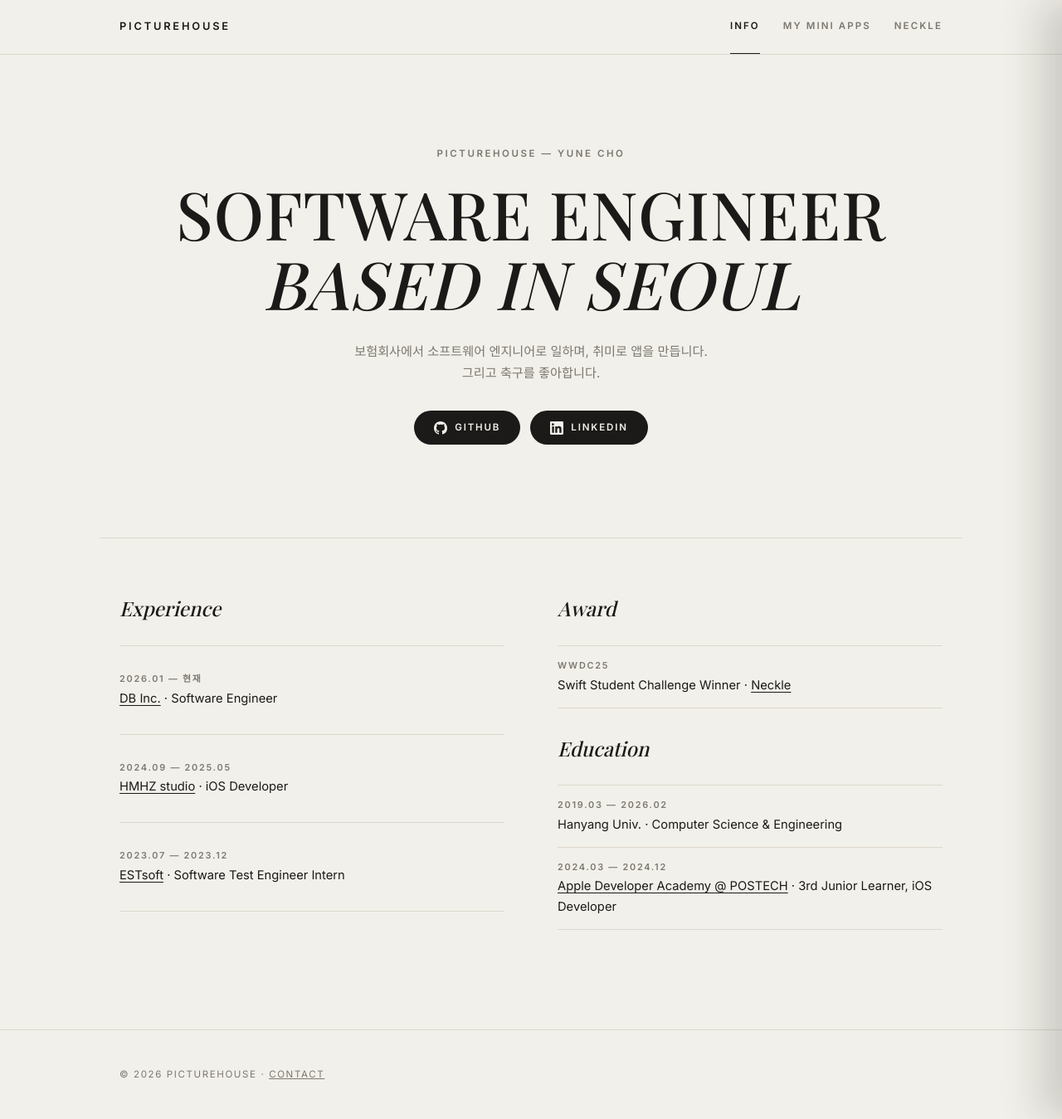
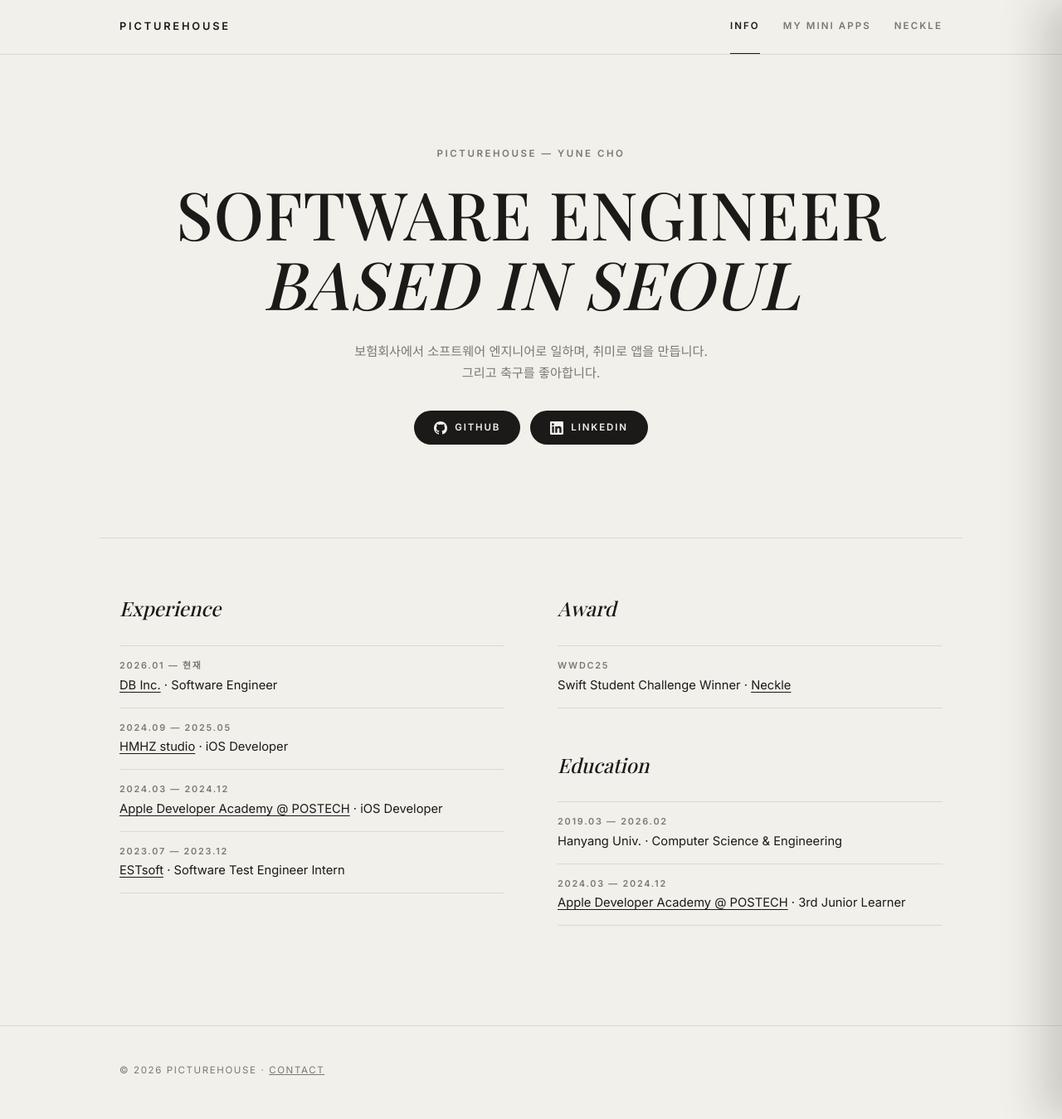
Before and after one commit to PictureHouse/picturehouse.github.io, a Jekyll site: the page built from index.html, in a window 1280 px wide and 1349 px high. Shown: the whole window at 83% size. Built offline with Jekyll 4.4.1, drawn with Linux system fonts in a browser that asks for light colours; some web fonts are replaced.

Commit message:
Info 화면: Apple Developer Academy를 Experience/Education 양쪽에 표기해 컬럼 크기 자연스럽게 맞춤
패딩/마진을 억지로 조정하는 대신, Experience에는 iOS Developer 재직 이력으로, Education에는 3rd Junior Learner 수료 이력으로 각각 남겨 좌우 컬럼 항목 수를 맞춤. 기존 spacing hack은 롤백.

Co-Authored-By: Claude Sonnet 5 <noreply@anthropic.com>

```diff
--- a/assets/css/main.css
+++ b/assets/css/main.css
@@ -273,7 +273,7 @@ img { max-width: 100%; }
   margin: 0 0 24px;
 }
 
-.resume-col .resume-title + .resume-list { margin-bottom: 28px; }
+.resume-col .resume-title + .resume-list { margin-bottom: 48px; }
 .resume-col .resume-list:last-child { margin-bottom: 0; }
 
 .resume-list {
@@ -289,8 +289,6 @@ img { max-width: 100%; }
   padding: 14px 0;
   border-bottom: 1px solid var(--line);
 }
-
-.resume-col:first-child .resume-list li { padding: 30px 0; }
 
 .resume-list li:first-child { border-top: 1px solid var(--line); }
 
--- a/index.html
+++ b/index.html
@@ -33,6 +33,10 @@ permalink: /
         <span class="resume-role"><a href="https://linktr.ee/hmhz" target="_blank" rel="noopener">HMHZ studio</a> · iOS Developer</span>
       </li>
       <li>
+        <span class="resume-period">2024.03 — 2024.12</span>
+        <span class="resume-role"><a href="https://developeracademy.postech.ac.kr/" target="_blank" rel="noopener">Apple Developer Academy @ POSTECH</a> · iOS Developer</span>
+      </li>
+      <li>
         <span class="resume-period">2023.07 — 2023.12</span>
         <span class="resume-role"><a href="https://estsoft.ai/" target="_blank" rel="noopener">ESTsoft</a> · Software Test Engineer Intern</span>
       </li>
@@ -54,7 +58,7 @@ permalink: /
       </li>
       <li>
         <span class="resume-period">2024.03 — 2024.12</span>
-        <span class="resume-role"><a href="https://developeracademy.postech.ac.kr/" target="_blank" rel="noopener">Apple Developer Academy @ POSTECH</a> · 3rd Junior Learner, iOS Developer</span>
+        <span class="resume-role"><a href="https://developeracademy.postech.ac.kr/" target="_blank" rel="noopener">Apple Developer Academy @ POSTECH</a> · 3rd Junior Learner</span>
       </li>
     </ul>
   </div>
```
